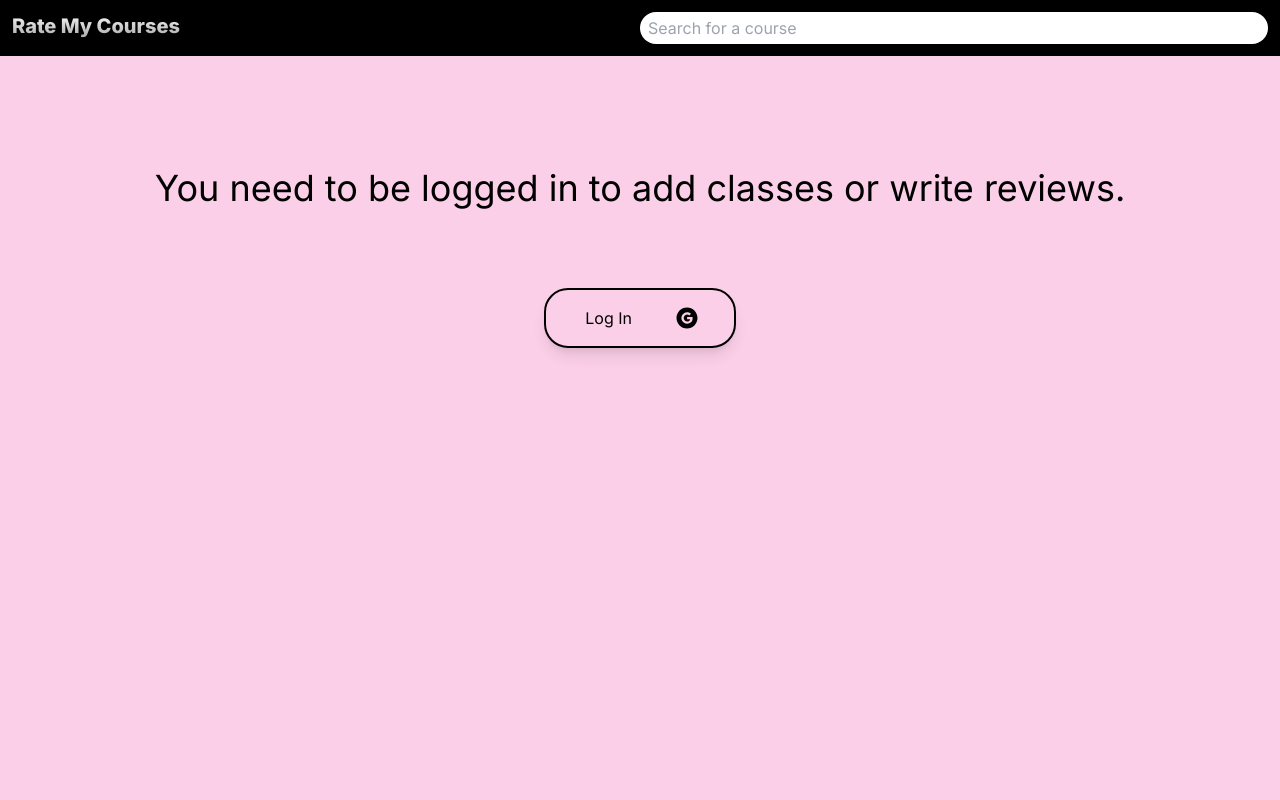
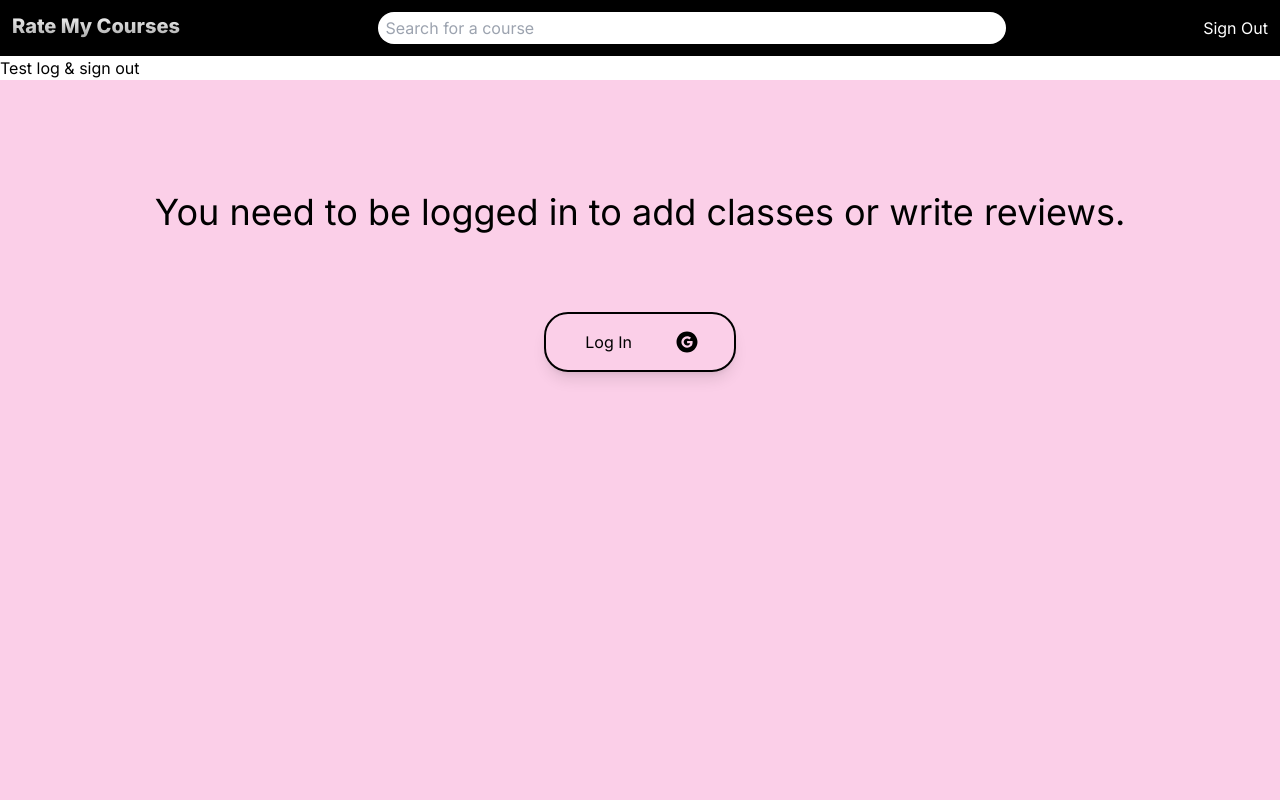
Before and after one commit to johan253/rate-my-courses, a Next.js app: page /add in a window 1280 px wide. Shown: the top 800 px of the page. Built offline with nearby package versions, Linux system fonts and the light colour scheme; no server answers.

Commit message:
Added ability to sign in using Google to authenticate user correctly

```diff
--- a/src/DatabaseDriver.js
+++ b/src/DatabaseDriver.js
@@ -1,5 +1,5 @@
 import {collection, doc, getDoc, getDocs, updateDoc, getFirestore, query, where, arrayUnion} from "firebase/firestore"
-import  app  from "../firebaseConfig"
+import  app  from "./firebaseConfig"
 
 let instance;
 const db = getFirestore(app);
--- a/src/app/add/page.js
+++ b/src/app/add/page.js
@@ -1,8 +1,8 @@
 'use client'
-import React, {useRef, useState} from 'react';
+import React, {useRef, useState, useEffect} from 'react';
 import Navbar from "@/components/Navbar";
-import { getAuth, signInWithRedirect, GoogleAuthProvider, getRedirectResult } from 'firebase/auth';
-import { app } from '/firebaseConfig';
+import { getAuth, signInWithPopup, GoogleAuthProvider } from 'firebase/auth';
+import app from '@/firebaseConfig';
 import {AiFillGoogleCircle} from "react-icons/ai";
 import {useSearchParams} from "next/navigation";
 import Footer from "@/components/Footer";
@@ -12,31 +12,51 @@ const Login = (props) => {
     const linkRef = useRef(null)
     const [loading, setLoading] = useState(Boolean)
     const provider = new GoogleAuthProvider();
-    const auth = getAuth()
-    const [loggedIn, setLoggedIn] = useState(Boolean)
+    const auth = getAuth(app);
+    const [loggedIn, setLoggedIn] = useState(getAuth(app).currentUser !== null);
     const targetPage = useSearchParams().get('q')?.toLowerCase();
-    const targetCourse = useSearchParams().get('course')?.toLowerCase()
+    const targetCourse = useSearchParams().get('course')?.toLowerCase();
+
     const handleLogin = async() => {
-        await signInWithRedirect(auth, provider)
-        getRedirectResult(auth).then(result => {
-            const user = result.user
-        })
+        const userCred = await signInWithPopup(auth, provider);
+        setLoggedIn(userCred.user !== null)
     }
-    auth.onAuthStateChanged(function(user) {
-        if (user) {
-            setLoggedIn(true)
-        } else {
-            setLoggedIn(false)
+
+    const testlog = () => {
+        console.log({
+            targetPage,
+            targetCourse,
+            loggedIn,
+            currentUser: auth.currentUser
+        });
+    }
+
+    useEffect(() => {
+        console.log("effect: ", loggedIn, auth.currentUser)
+        if (loggedIn && linkRef.current) {
+            linkRef.current.click()
         }
-    })
+    });
 
     return (
         <main className={"bg-white min-h-screen text-black"}>
             <Navbar/>
+            <button onClick={testlog}>
+                Test log & sign out
+            </button>
+            <Link href={
+                    targetPage !== undefined ?
+                    targetCourse !== undefined ?
+                    {pathname:"/add/review", query: {q: targetCourse}}
+                    : `/add/${targetPage}`
+                    : "/"
+                }
+                className={"hidden"} ref={linkRef}
+            />
             {
                 loggedIn ?
                     // Testing purposes, renavigate to create page?
-                    linkRef.current.click()
+                    null
                     :
                     <div className={"bg-pink-200 p-8 text-center h-screen"}>
                         <p className={"my-20 text-4xl"}>
@@ -49,10 +69,6 @@ const Login = (props) => {
                         </button>
                     </div>
             }
-            <Link href={targetPage !== undefined ?
-                targetCourse !== undefined ? {pathname:"/add/review", query: {q: targetCourse}}
-                    : `/add/${targetPage}`
-                : "/"} className={"hidden"} ref={linkRef}/>
             <Footer/>
         </main>
     )
--- a/src/app/add/review/page.js
+++ b/src/app/add/review/page.js
@@ -5,7 +5,7 @@ import Navbar from "@/components/Navbar";
 import Footer from "@/components/Footer";
 import Link from "next/link";
 import {getAuth} from "firebase/auth";
-import {app} from "/firebaseConfig"
+import app from "@/firebaseConfig"
 import {useSearchParams} from "next/navigation";
 import FirestoreDriver from "@/DatabaseDriver";
 
--- a/src/components/Navbar.js
+++ b/src/components/Navbar.js
@@ -2,6 +2,9 @@
 
 import {useRef, useState} from "react";
 import Link from "next/link";
+import app from "@/firebaseConfig";
+import {getAuth} from "firebase/auth";
+
 export default function Navbar() {
     const linkRef = useRef(null)
     const [search, setSearch] = useState("");
@@ -13,8 +16,16 @@ export default function Navbar() {
         e.preventDefault()
         linkRef.current.click()
     }
+    const signOut = () => {
+        console.log("Signing out")
+        getAuth(app).signOut().then(() => {
+            console.log("Signed out")
+        }).catch((error) => {
+            console.log(`An error occured while signing out: \n${error}`)
+        });
+    }
     return(
-        <header className={"bg-black flex justify-between p-3"}>
+        <header className={"bg-black flex justify-between p-3 text-white"}>
             <Link href={"/"} className={"items-center justify-center font-extrabold text-xl"}>
                 <p className={"text-transparent bg-clip-text bg-gradient-to-b from-white to-neutral-400"}>
                     Rate My Courses
@@ -22,10 +33,13 @@ export default function Navbar() {
             </Link>
             <form onSubmit={handleSearch} className={"justify-end w-1/2"}>
                 <input className={"text-black px-2 py-1 rounded-3xl w-full"} placeholder={"Search for a course"}
-                       value={search} onChange={changeSearch}/>
+                value={search} onChange={changeSearch}/>
             </form>
+            <button onClick={signOut}>
+                Sign Out
+            </button>
             <Link href={{pathname: '/search', query: {q: search}}} ref={linkRef}
-                  className={"hidden"}/>
+            className={"hidden"}/>
         </header>
     )
 }
--- a/firebaseConfig.js
+++ b/src/firebaseConfig.js
@@ -1,6 +1,6 @@
 import { initializeApp } from "firebase/app";
 
-const KEY = process.env.API_KEY
+const KEY = process.env.NEXT_PUBLIC_FIREBASE_API_KEY;
 const firebaseConfig = {
     apiKey: KEY,
     authDomain: "rate-my-course-0.firebaseapp.com",
@@ -13,4 +13,4 @@ const firebaseConfig = {
 
 const app = initializeApp(firebaseConfig);
 
-export { app };
+export default app;
```
Also changed, not shown: src/app/page.js (+4 -4 lines).
